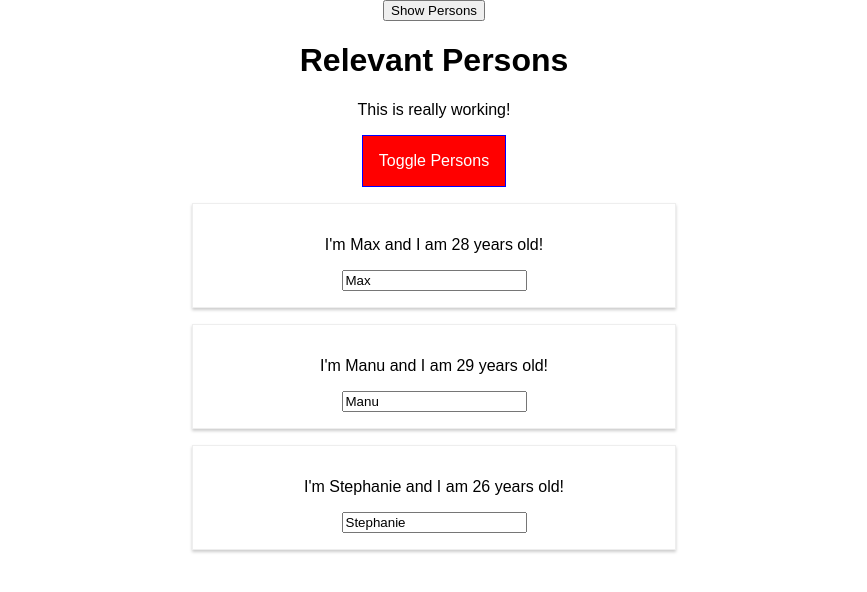
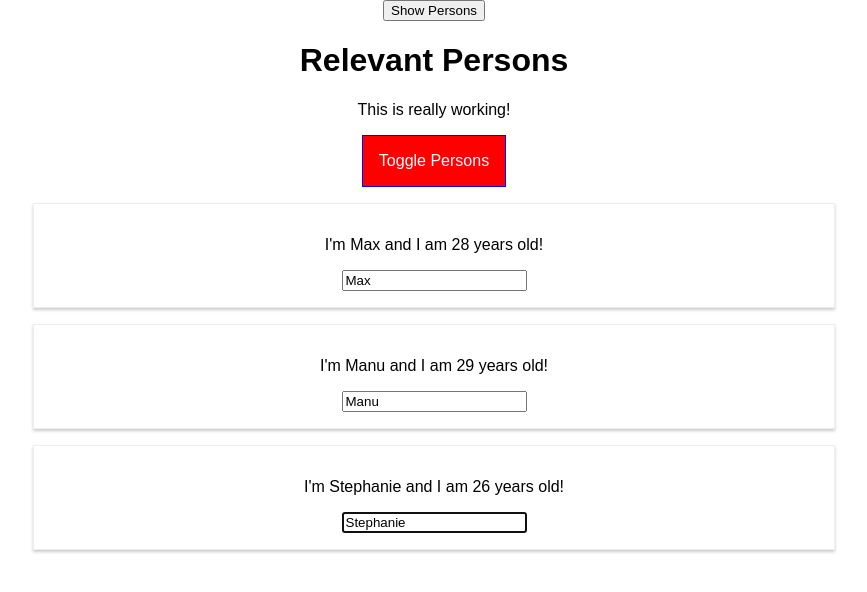
Before and after one commit to ural/udemy-test, a React app: page / in a window 1280 px wide. Both pictures are taken after a click on the button "Show Persons". Shown: the top 592 px of the page, without its empty margins (206-1073 px from the left). Built offline with nearby package versions, Linux system fonts and the light colour scheme.

Commit message:
EOD commit

```diff
--- a/src/components/Persons/Person/Person.css
+++ b/src/components/Persons/Person/Person.css
@@ -7,8 +7,9 @@
     text-align: center;
 }
 
-@media (min-width: 500px) {
+@media (max-width: 367px) {
     .Person {
-        width: 450px;
+        width: 90%;
+        margin: 0 auto;
     }
 }
--- a/src/components/Persons/Person/Person.js
+++ b/src/components/Persons/Person/Person.js
@@ -16,7 +16,8 @@ class Person extends Component {
     }
 
     componentDidMount () {
-        console.log( '[Person.js] Inside componentDidMount()' );
+        // console.log( '[Person.js] Inside componentDidMount()' );
+        this.inputField.focus();
     }
 
     render () {
@@ -25,7 +26,11 @@ class Person extends Component {
             <Aux>
                 <p onClick={this.props.click}>I'm {this.props.name} and I am {this.props.age} years old!</p>
                 <p>{this.props.children}</p>
-                <input type="text" onChange={this.props.changed} value={this.props.name} />
+                <input
+                  ref={(referenceOfPerson) => { this.inputField = referenceOfPerson }}
+                  type="text"
+                  onChange={this.props.changed}
+                  value={this.props.name} />
             </Aux>
         )
         // return [
```
